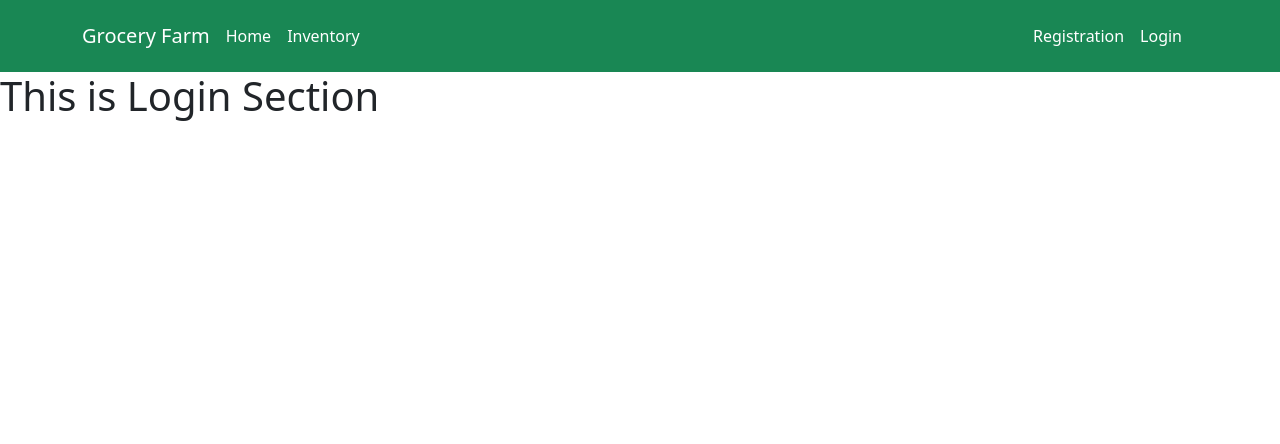
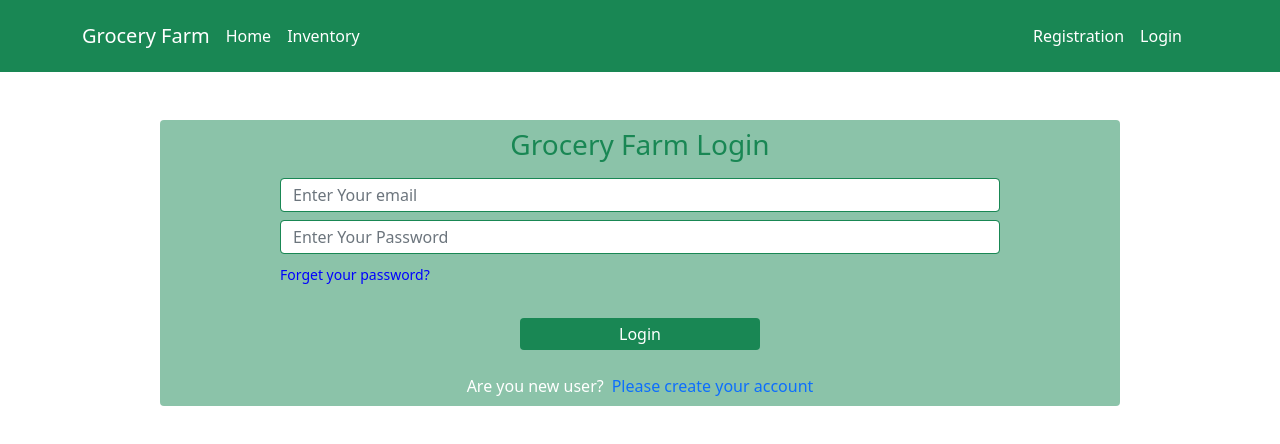
Before and after one commit to AkasHZamaN/grocery-faram-client-side, a React (Create React App) app: page /login in a window 1280 px wide. Shown: the top 444 px of the page. Built offline with nearby package versions, Linux system fonts and the light colour scheme.

Commit message:
login added

```diff
--- a/package.json
+++ b/package.json
@@ -7,9 +7,11 @@
     "@testing-library/react": "^13.1.1",
     "@testing-library/user-event": "^13.5.0",
     "bootstrap": "^5.1.3",
+    "firebase": "^9.7.0",
     "react": "^18.1.0",
     "react-bootstrap": "^2.3.1",
     "react-dom": "^18.1.0",
+    "react-firebase-hooks": "^5.0.3",
     "react-router-dom": "^6.3.0",
     "react-scripts": "5.0.1",
     "web-vitals": "^2.1.4"
--- a/src/App.js
+++ b/src/App.js
@@ -6,14 +6,17 @@ import Inventory from './Pages/Inventory/Inventory';
 import Home from './Pages/Home/Home';
 import Registration from './Pages/Registration/Registration';
 import Login from './Pages/Login/Login';
+import ItemDetails from './Pages/Inventory/ItemDetails';
+
 
 function App() {
   return (
     <div>
       <Header></Header>
       <Routes>
-        <Route path='/' element={< Home />}></Route>
-        <Route path='/inventory' element={< Inventory />}></Route>
+        <Route path='/' element={<Home></Home>}></Route>
+        <Route path='/inventory' element={<Inventory></Inventory>}></Route>
+        <Route path='/inventoryItem/:id' element={<ItemDetails></ItemDetails>}></Route>
         <Route path='/registration' element={<Registration></Registration>}></Route>
         <Route path='/login' element={<Login></Login>}></Route>
       </Routes>
--- a/src/Pages/Home/Home.js
+++ b/src/Pages/Home/Home.js
@@ -1,6 +1,6 @@
 import React from "react";
 import { Button, Carousel } from "react-bootstrap";
-import { Navigate, useNavigate } from "react-router-dom";
+import { useNavigate } from "react-router-dom";
 import useProduct from "../../hooks/useProduct";
 import HomeProduct from "./HomeProduct";
 
@@ -67,7 +67,7 @@ const Home = () => {
                 products.slice(0,6).map(homeItem => <HomeProduct key={homeItem._id} homeItem={homeItem}></HomeProduct>)
             }
         </div>
-        <div className="w-25 mx-auto">
+        <div className="w-25 mx-auto my-3">
         <Button className="w-100" variant="outline-success" onClick={goInventory}>See More</Button>
         </div>
         </div>
--- a/src/Pages/Inventory/InventoryItem.js
+++ b/src/Pages/Inventory/InventoryItem.js
@@ -1,8 +1,14 @@
 import React from "react";
 import { Button, Card } from "react-bootstrap";
+import { useNavigate } from "react-router-dom";
 
 const InventoryItem = ({item}) => {
-    const {name, photo, price, quantity, description, dealer} = item;
+    const {_id, name, photo, price, quantity, description, dealer} = item;
+    const navigate = useNavigate();
+
+    const orderNow = (id) => {
+        navigate(`/inventoryItem/${id}`)
+    }
   return (
     <div>
       <div>
@@ -16,7 +22,7 @@ const InventoryItem = ({item}) => {
               {description}
             </Card.Text>
             <p><small>{dealer}</small></p>
-            <Button variant="success">{name}</Button>
+            <Button onClick={() => orderNow(_id)} variant="success">{name}</Button>
           </Card.Body>
         </Card>
       </div>
--- /dev/null
+++ b/src/Pages/Inventory/ItemDetails.js
@@ -0,0 +1,25 @@
+import React, { useEffect, useState} from 'react';
+import { useParams } from 'react-router-dom';
+
+const ItemDetails = () => {
+    const {id} = useParams();
+    const [products, setProducts] = useState([]);
+
+    useEffect(()=>{
+        fetch('https://raw.githubusercontent.com/AkasHZamaN/red-onion-restuarent/main/public/products.json')
+        .then(res => res.json())
+        .then(data => {
+            const productInfo = data?.find(item => item._id === parseInt(id))
+            setProducts(productInfo);
+        })
+    },[id])
+
+    return (
+        <div>
+            <h1>This is items Details: {id}</h1>
+            <p>{products?.name}</p>
+        </div>
+    );
+};
+
+export default ItemDetails;
--- /dev/null
+++ b/src/Pages/Loading/Loading.js
@@ -0,0 +1,11 @@
+import React from 'react';
+
+const Loading = () => {
+    return (
+        <div>
+            <h1>this is loading area</h1>
+        </div>
+    );
+};
+
+export default Loading;
--- a/src/Pages/Login/Login.js
+++ b/src/Pages/Login/Login.js
@@ -1,11 +1,78 @@
-import React from 'react';
+import React, { useState } from "react";
+import { Link, useNavigate } from "react-router-dom";
+import { useSignInWithEmailAndPassword } from 'react-firebase-hooks/auth'
+import auth from '../../firebase.init'
+import Loading from "../Loading/Loading";
 
 const Login = () => {
-    return (
-        <div>
-            <h1>This is Login Section</h1>
-        </div>
-    );
+    const [errorText, setErrorText] = useState('');
+    const navigate = useNavigate();
+
+
+    const [
+        signInWithEmailAndPassword,
+        user,
+        loading
+      ] = useSignInWithEmailAndPassword(auth);
+
+    const userLogin = (event) =>{
+        event.preventDefault();
+        const email = event.target.email.value;
+        const password = event.target.password.value;
+        console.log(email, password);
+
+       signInWithEmailAndPassword(email, password)
+       .catch(
+           setErrorText('Please Check Your Email && Password!!')
+       )
+    }
+    if(user){
+        navigate('/')
+    }
+
+    if(loading){
+        return <Loading></Loading>
+    }
+
+  return (
+    <div>
+      <div className="w-75 mx-auto text-center bg-success bg-opacity-50 rounded my-5 ">
+        <h3 className="text-success py-2">Grocery Farm Login</h3>
+        <form onSubmit={userLogin}>
+          <input
+            className="w-75 mx-auto py-1 my-2 form-control border-success d-flex flex-column"
+            type="email"
+            name="email"
+            id="email"
+            placeholder="Enter Your email"
+          />
+
+          <input
+            className="w-75 mx-auto py-1 my-2 form-control border-success d-flex flex-column"
+            type="password"
+            name="password"
+            id="password"
+            placeholder="Enter Your Password"
+          />
+          <p className="w-75 mx-auto text-start">
+              <small style={{cursor:'pointer', color:'blue'}}>Forget your password?</small>
+          </p>
+          <p className="text-warning">{errorText}</p>
+          <input
+            className="w-25 border-0 text-white py-1 my-3 rounded bg-success"
+            type="submit"
+            value="Login"
+          />
+        </form>
+        <p className="py-2 text-white">
+          Are you new user?
+          <Link className="text-decoration-none ms-2" to={"/registration"}>
+            Please create your account
+          </Link>
+        </p>
+      </div>
+    </div>
+  );
 };
 
 export default Login;
--- a/src/Pages/Registration/Registration.js
+++ b/src/Pages/Registration/Registration.js
@@ -1,9 +1,48 @@
 import React from 'react';
+import { Link } from 'react-router-dom';
 
 const Registration = () => {
     return (
         <div>
-            <h1>This is Registraiton Section</h1>
+            <div className='w-75 mx-auto text-center bg-success bg-opacity-50 rounded my-5 '>
+                <h3 className='text-success py-2'>Grocery Farm Registration</h3>
+                <form >
+                    <input
+                    className='w-75 mx-auto py-1 my-2 form-control border-success d-flex flex-column'
+                    type="text"
+                    name="name"
+                    id="name"
+                    placeholder='Enter Your Name'/>
+
+                    <input
+                    className='w-75 mx-auto py-1 my-2 form-control border-success d-flex flex-column'
+                    type="email"
+                    name="email"
+                    id="email"
+                    placeholder='Enter Your email'/>
+
+                    <input
+                    className='w-75 mx-auto py-1 my-2 form-control border-success d-flex flex-column'
+                    type="password"
+                    name="password"
+                    id="password"
+                    placeholder='Enter Your Password'/>
+                    <input
+                    className='w-75 mx-auto py-1 my-2 form-control border-success d-flex flex-column'
+                    type="password"
+                    name="password"
+                    id="password"
+                    placeholder='Enter Confirm Password'/>
+
+                    <input className='w-25 border-0 text-white py-1 rounded bg-success' type="submit" value="Register" />
+                </form>
+                <p className='my-2 text-white'>
+                    Already have an account?
+                    <Link className='text-decoration-none ms-2' to={'/login'}>
+                         Please login
+                    </Link>
+                </p>
+            </div>
         </div>
     );
 };
--- /dev/null
+++ b/src/firebase.init.js
@@ -0,0 +1,21 @@
+// Import the functions you need from the SDKs you need
+import { initializeApp } from "firebase/app";
+import {getAuth} from 'firebase/auth';
+// TODO: Add SDKs for Firebase products that you want to use
+// https://firebase.google.com/docs/web/setup#available-libraries
+
+// Your web app's Firebase configuration
+const firebaseConfig = {
+  apiKey: "AIzaSyD_Cn5QL0h3UfUTXkq5TomSC6ejdQTe_qY",
+  authDomain: "grocery-farm-ff36c.firebaseapp.com",
+  projectId: "grocery-farm-ff36c",
+  storageBucket: "grocery-farm-ff36c.appspot.com",
+  messagingSenderId: "688097761101",
+  appId: "1:688097761101:web:1f2c8224f3df10b3b88904"
+};
+
+// Initialize Firebase
+const app = initializeApp(firebaseConfig);
+const auth = getAuth(app);
+
+export default auth;
```
Also changed, not shown: 1 other file (tests, documents, lock files or other folders).
